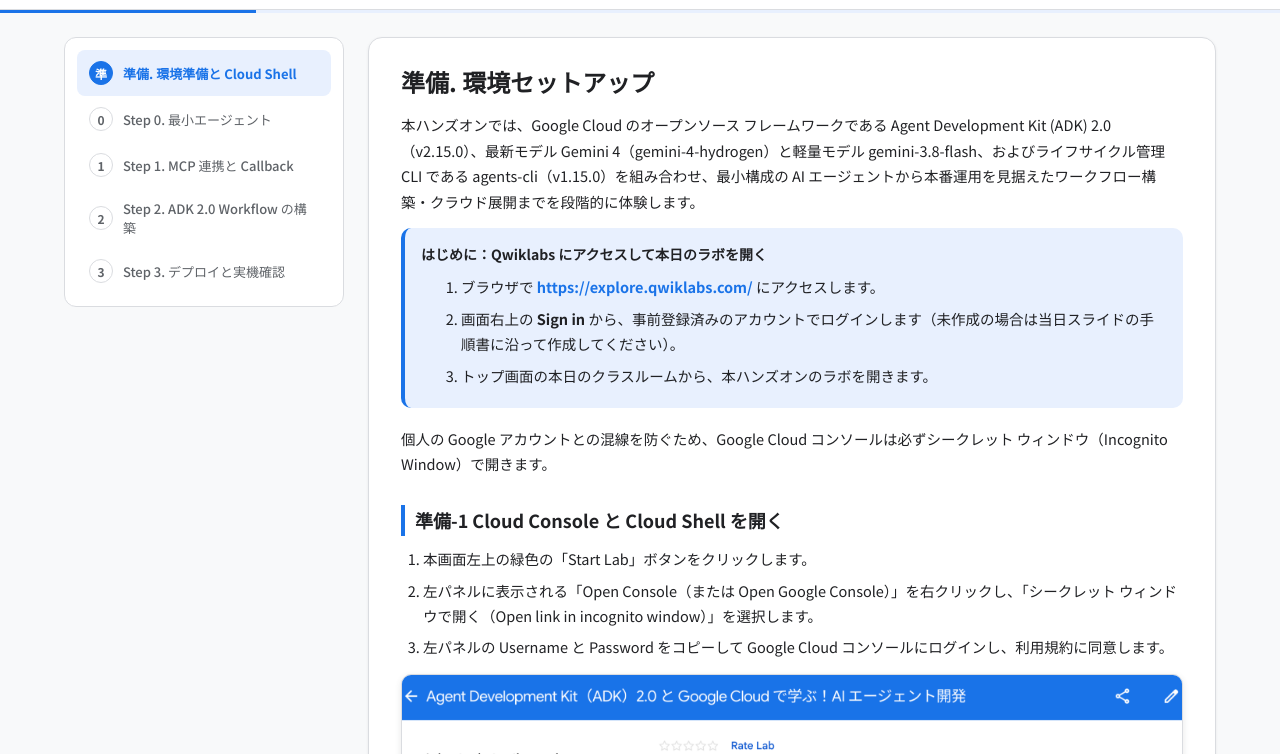
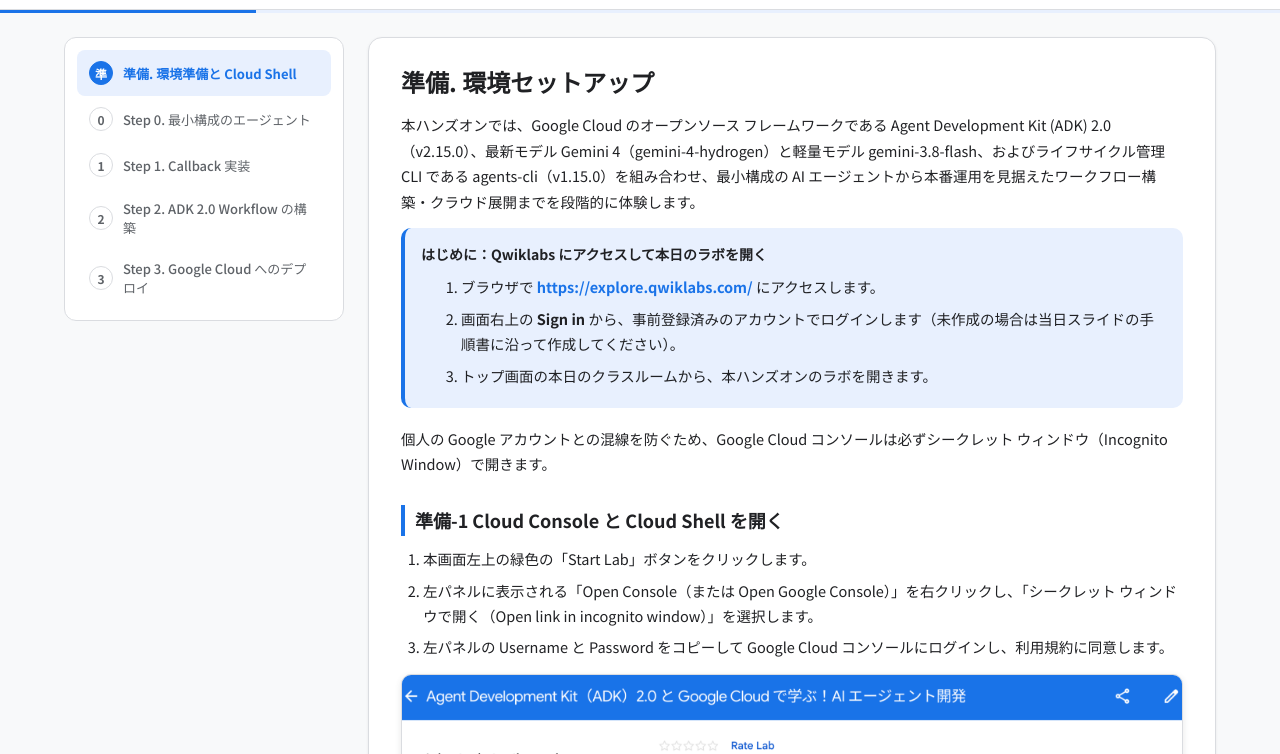
Before and after one commit to n-issei-777/architecture-conference-2026-adk-handson, a plain HTML site: page docs/index.html in a window 1280 px wide. Shown: the part 46-800 px from the top of the page. Drawn offline with Linux system fonts and the light colour scheme.

Commit message:
docs: reword Step headings in the Web Codelab

```diff
--- a/docs/index.html
+++ b/docs/index.html
@@ -154,10 +154,10 @@
   <div class="layout">
     <nav class="sidebar" id="sidebar">
       <button class="step-btn active" onclick="goStep(0)"><span class="step-num">準</span><span>準備. 環境準備と Cloud Shell</span></button>
-      <button class="step-btn" onclick="goStep(1)"><span class="step-num">0</span><span>Step 0. 最小エージェント</span></button>
-      <button class="step-btn" onclick="goStep(2)"><span class="step-num">1</span><span>Step 1. MCP 連携と Callback</span></button>
+      <button class="step-btn" onclick="goStep(1)"><span class="step-num">0</span><span>Step 0. 最小構成のエージェント</span></button>
+      <button class="step-btn" onclick="goStep(2)"><span class="step-num">1</span><span>Step 1. Callback 実装</span></button>
       <button class="step-btn" onclick="goStep(3)"><span class="step-num">2</span><span>Step 2. ADK 2.0 Workflow の構築</span></button>
-      <button class="step-btn" onclick="goStep(4)"><span class="step-num">3</span><span>Step 3. デプロイと実機確認</span></button>
+      <button class="step-btn" onclick="goStep(4)"><span class="step-num">3</span><span>Step 3. Google Cloud へのデプロイ</span></button>
     </nav>
 
     <main class="content">
@@ -225,13 +225,13 @@ uv run agents-cli --version</code></pre></div>
     <p><strong>正常終了時の出力例（バージョンが表示されれば準備完了・コピー不要）</strong></p>
     <div class="code-card"><div class="code-head"><span>出力例 / 参照コード</span></div><pre><code>adk, version 2.15.0
 agents-cli, version 1.15.0</code></pre></div>
-    <div class="nav-footer"><span></span><button class="nav-btn" onclick="goStep(1)">次へ：Step 0. 最小エージェント &rarr;</button></div>
+    <div class="nav-footer"><span></span><button class="nav-btn" onclick="goStep(1)">次へ：Step 0. 最小構成のエージェント &rarr;</button></div>
   </div>
 </section><section class="step-panel">
   <div class="card">
-    <h1>Step 0. 最小エージェント</h1>
+    <h1>Step 0. 最小構成のエージェント</h1>
     <p>複雑なワークフローに入る前に、まずはエージェント本体が約 25 行の最小構成エージェント（step0_minimal_agent/agent.py）を ADK Web UI で動かし、ADK の基本である Agent（LLM）・ツール関数・Session（会話の記憶）の働きを確認します。</p>
-    <h2>Step 0-1 最小エージェントのコードを確認</h2>
+    <h2>Step 0-1 最小構成のエージェントのコードを確認</h2>
     <p>Cloud Shell ツールバーの「エディタを開く（Open Editor）」をクリックして step0_minimal_agent/agent.py を開くと、都市の Wi-Fi 速度と概算料金を調べる関数 get_city_workcation_info を 1 つだけ持たせた日本語 Agent が定義されています。</p>
     <img class="guide-img" src="images/doc/image6.png" alt="手順スクリーンショット">
     <p><strong>参照コード：step0_minimal_agent/agent.py（抜粋・コピー不要）</strong></p>
@@ -294,11 +294,11 @@ INFO:     Uvicorn running on http://0.0.0.0:8080 (Press CTRL+C to quit)</code></
     <p><strong>2 回目の質問（都市名を省略して質問）：</strong></p>
     <div class="code-card"><div class="code-head"><span>コマンド / 入力</span><button class="copy-btn" onclick="copyCode(this)">Copy</button></div><pre><code>もし3泊に延ばしたらいくらになる？</code></pre></div>
     <div class="callout ok">確認ポイント：LLM 自体は過去の会話を記憶しませんが、ADK の Session が会話履歴とツール実行結果（Events）をすべて保持して毎回渡しているため、2 回目の質問でも「札幌の 3 泊（71,000 円）」と正しく回答できます。（※途中で 401 UNAUTHENTICATED が出た場合は、Cloud Shell の別タブで gcloud auth list を実行して「承認 / Authorize」をクリックすると復旧します）</div>
-    <div class="nav-footer"><button class="nav-btn secondary" onclick="goStep(0)">&larr; 前のステップ</button><button class="nav-btn" onclick="goStep(2)">次へ：Step 1. MCP 連携と Callback &rarr;</button></div>
+    <div class="nav-footer"><button class="nav-btn secondary" onclick="goStep(0)">&larr; 前のステップ</button><button class="nav-btn" onclick="goStep(2)">次へ：Step 1. Callback 実装 &rarr;</button></div>
   </div>
 </section><section class="step-panel">
   <div class="card">
-    <h1>Step 1. MCP と Callback 防御</h1>
+    <h1>Step 1. Callback 実装</h1>
     <p>Step 1（step1_basic_agent）では、社内旅費規定スキル（SkillToolset）と、外部予約 SaaS を模した実際の MCP サーバー（McpToolset、標準入出力 JSON-RPC 接続）をエージェントに接続します。</p>
     <p><strong>参照コード：src/workcation_concierge/mcp_client.py（MCP 接続・コピー不要）</strong></p>
     <div class="code-card"><div class="code-head"><span>出力例 / 参照コード</span></div><pre><code>def create_travel_mcp_toolset(tool_filter: list[str] | None = None) -&gt; McpToolset:
@@ -457,11 +457,11 @@ def enforce_booking_guardrail(
     <div class="callout ok">確認ポイント：左ペインの State タブを開くと approved_limit_jpy が 250000 に更新されており、後段の booking_agent の before_tool_callback を無事通過して MCP 予約番号（RES-HAW-0001）が発行されます。</div>
     <img class="guide-img" src="images/doc/image10.png" alt="手順スクリーンショット">
     <div class="callout warn">注：本来であれば、申請者本人がチャット上で承認するのではなく、上長など権限を持つ承認者へメールや Google Chat・Slack 等で承認依頼を送信し、承認者の認証済みアクション（承認ボタン押下や返信 Webhook）を受けてワークフローを再開するのが本番環境におけるベストプラクティスです。ADK 2.0 では ResumabilityConfig(is_resumable=True) とAgent Runtime の永続セッション（Agent Sessions）により、一時停止した session_id を外部の承認システムや Webhook から安全に再開し、検証済みの承認結果のみを Session.state に反映できます。本ハンズオンでは 1 人で一連の動作を体験できるよう、上長役を兼ねたチャット入力で簡易再現しています。つまり承認者の本人確認は省略しており、この承認部分は Step 1 の自己申告と同じ弱さを残しています。</div>
-    <div class="nav-footer"><button class="nav-btn secondary" onclick="goStep(2)">&larr; 前のステップ</button><button class="nav-btn" onclick="goStep(4)">次へ：Step 3. デプロイと実機確認 &rarr;</button></div>
+    <div class="nav-footer"><button class="nav-btn secondary" onclick="goStep(2)">&larr; 前のステップ</button><button class="nav-btn" onclick="goStep(4)">次へ：Step 3. Google Cloud へのデプロイ &rarr;</button></div>
   </div>
 </section><section class="step-panel">
   <div class="card">
-    <h1>Step 3. デプロイと実機確認</h1>
+    <h1>Step 3. Google Cloud へのデプロイ</h1>
     <p>最後に、本番マネージド実行基盤である Agent Runtime へデプロイし、Google Cloud コンソールの「プレイグラウンド」画面からクラウド上のエージェントと対話します（デプロイには約 4〜5 分かかります）。</p>
     <h2>Step 3-1 Agent Runtime へデプロイ</h2>
     <p>完成したワークフローを Agent Runtime へデプロイします。ローカルのインメモリ管理だったセッション（短期記憶）が、クラウド上では自動的に永続化対応のマネージド セッション（Agent Sessions）に切り替わります。</p>
@@ -481,7 +481,7 @@ gcloud projects add-iam-policy-binding &quot;${GOOGLE_CLOUD_PROJECT}&quot; \
     <img class="guide-img" src="images/doc/image8.png" alt="手順スクリーンショット">
     <p><strong>正常終了時の出力例（約 4〜5 分後・コピー不要）</strong></p>
     <img class="guide-img" src="images/doc/image5.png" alt="手順スクリーンショット">
-    <h2>Step 3-2 プレイグラウンドとトレースで実機確認</h2>
+    <h2>Step 3-2 プレイグラウンドとトレースで動作確認</h2>
     <p>デプロイが完了したら、下図の手順でクラウド上のエージェントと直接会話してみましょう。</p>
     <ol><li>Google Cloud コンソール上部の検索バーに Deployments と入力し、検索結果の中で Gemini のロゴがついた「Deployments」をクリックします。</li></ol>
     <img class="guide-img" src="images/doc/image21.png" alt="手順スクリーンショット">
```
